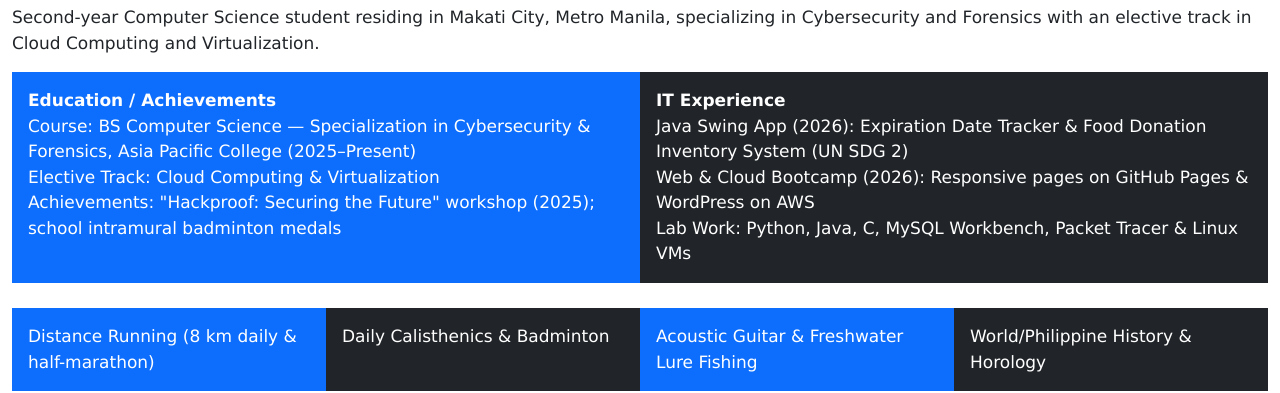
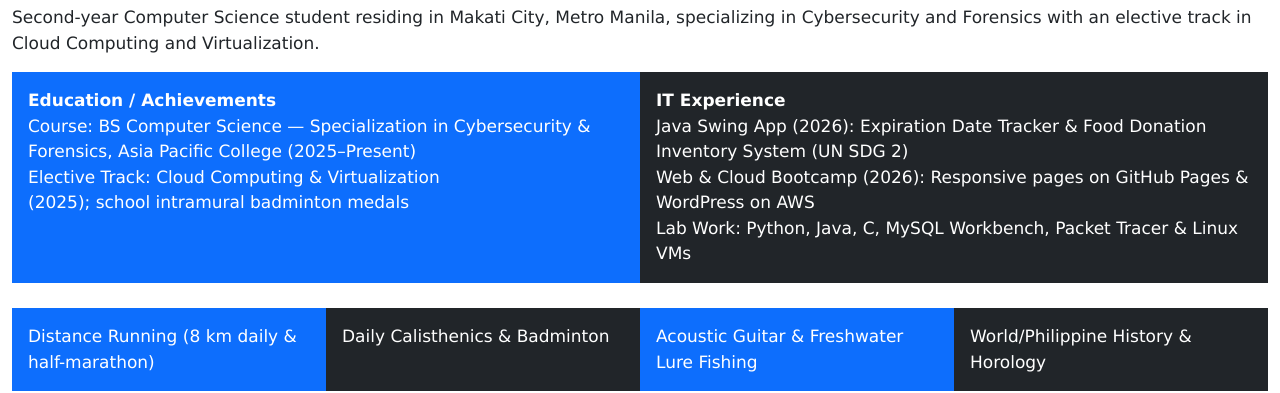
Before and after one commit to JuosaiahNav/webprog-CF251-html-lessons, a plain HTML site: page introduction/css/index.html in a window 1280 px wide. Shown: the part 115-508 px from the top of the page. Drawn offline with nearby package versions, Linux system fonts and the light colour scheme.

Commit message:
Update index.html

```diff
--- a/introduction/css/index.html
+++ b/introduction/css/index.html
@@ -22,7 +22,7 @@
           <strong>Education / Achievements</strong><br>
           Course: BS Computer Science — Specialization in Cybersecurity &amp; Forensics, Asia Pacific College (2025–Present)<br>
           Elective Track: Cloud Computing &amp; Virtualization<br>
-          Achievements: "Hackproof: Securing the Future" workshop (2025); school intramural badminton medals
+          (2025); school intramural badminton medals
         </div>
         <div class="col-md bg-dark text-white p-3">
           <strong>IT Experience</strong><br>
```
